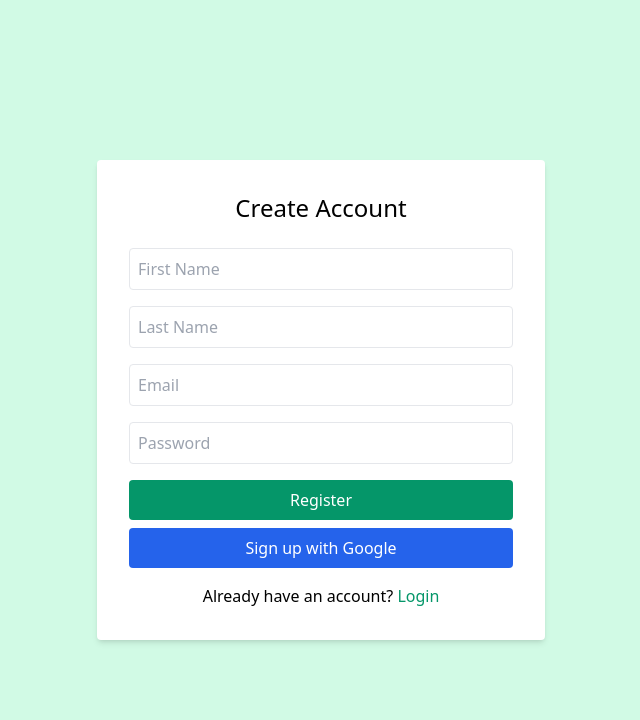
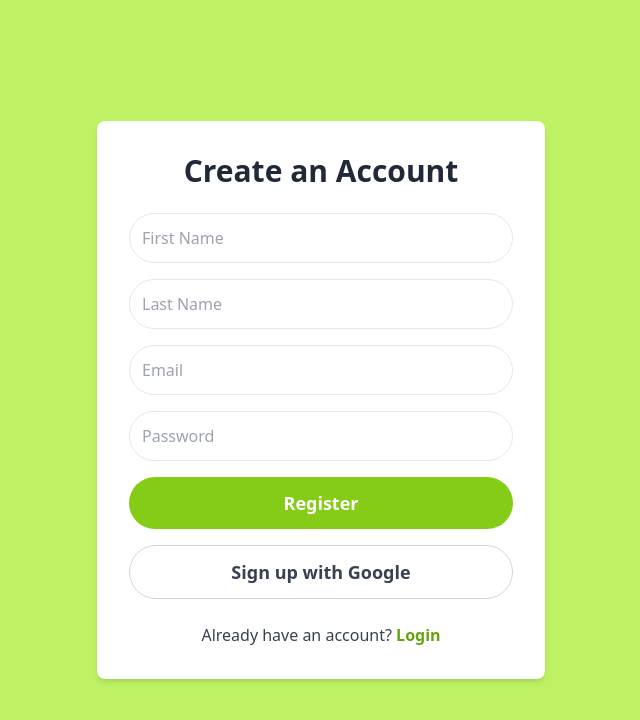
Before and after one commit to birongliu/Signlingo, a Next.js app: page /signup in a window 1280 px wide. Shown: the top 720 px of the page, without its empty margins (319-959 px from the left). Built offline with nearby package versions, Linux system fonts and the light colour scheme.

Commit message:
improve nav, login and signup ui

```diff
--- a/package.json
+++ b/package.json
@@ -13,7 +13,8 @@
     "lucide-react": "^0.453.0",
     "next": "14.2.16",
     "react": "^18",
-    "react-dom": "^18"
+    "react-dom": "^18",
+    "react-icons": "^5.3.0"
   },
   "devDependencies": {
     "@types/node": "^20",
@@ -22,6 +23,8 @@
     "eslint": "^8",
     "eslint-config-next": "14.2.16",
     "postcss": "^8",
+    "prettier": "^3.3.3",
+    "prettier-plugin-tailwindcss": "^0.6.8",
     "tailwindcss": "^3.4.1",
     "typescript": "^5"
   }
--- a/src/app/components/Navbar.tsx
+++ b/src/app/components/Navbar.tsx
@@ -1,22 +1,36 @@
 "use client";
 
 import Link from "next/link";
+import { RxHamburgerMenu } from "react-icons/rx";
 
 export const NavBar = () => {
   return (
-    <nav className="fixed top-0 z-50 flex h-[50px] w-full items-center border-b bg-green-500 px-4">
-      <div className="lg:hidden">
-        {" "}
-        {/* Mobile View */}
-        <div className="text-white">Menu</div>
-      </div>
-      <div className="hidden lg:flex w-full justify-between items-center">
-        {/* Desktop View */}
-        <div className="text-white">Signlingo</div>
-        <div className="flex space-x-4">
-          <Link href="/login" className="text-white">
+    <nav className="fixed top-0 z-50 flex h-16 w-full items-center bg-lime-300 px-4 font-sans">
+      <div className="flex w-full items-center justify-between">
+        {/* Logo */}
+        <div className="text-2xl font-bold text-gray-800">Signlingo</div>
+
+        {/* Navigations */}
+        <div className="hidden space-x-6 lg:flex">
+          <Link
+            href="/login"
+            className="text-lg font-bold text-gray-800 transition-colors duration-300 hover:text-lime-600"
+          >
             Login
           </Link>
+          <Link
+            href="/signup"
+            className="text-lg font-bold text-gray-800 transition-colors duration-300 hover:text-lime-600"
+          >
+            Sign Up
+          </Link>
+        </div>
+
+        {/* Mobile Menu */}
+        <div className="lg:hidden">
+          <button className="focus:outline-none">
+            <RxHamburgerMenu className="h-8 w-8" />
+          </button>
         </div>
       </div>
     </nav>
--- a/src/app/login/page.tsx
+++ b/src/app/login/page.tsx
@@ -4,39 +4,41 @@ import Link from "next/link";
 
 export default function Login() {
   return (
-    <div className="flex min-h-screen items-center justify-center bg-emerald-100 font-thin">
-      <div className="w-full max-w-md rounded bg-white p-8 shadow-md">
-        <h2 className="mb-6 text-center text-2xl">Login</h2>
+    <div className="flex min-h-screen items-center justify-center bg-lime-300 font-sans">
+      <div className="w-full max-w-md rounded-lg bg-white p-8 shadow-md">
+        <h2 className="mb-6 text-center text-3xl font-bold text-gray-800">
+          Login
+        </h2>
         <form>
           <input
             type="email"
             placeholder="Email"
-            className="mb-4 w-full rounded border p-2"
+            className="mb-4 w-full rounded-full border p-3 text-gray-700 focus:outline-none"
           />
           <input
             type="password"
             placeholder="Password"
-            className="mb-4 w-full rounded border p-2"
+            className="mb-4 w-full rounded-full border p-3 text-gray-700 focus:outline-none"
           />
           <button
             type="submit"
-            className="w-full rounded bg-emerald-600 p-2 text-white transition-all duration-300 hover:scale-105 hover:bg-emerald-500"
+            className="mb-4 w-full rounded-full bg-lime-500 p-3 text-lg font-bold text-white transition-all duration-300 hover:bg-lime-400"
           >
             Login
           </button>
           <button
-            type="submit"
-            className="mt-2 w-full rounded bg-blue-600 p-2 text-white transition-all duration-300 hover:scale-105 hover:bg-blue-500"
+            type="button"
+            className="w-full rounded-full border border-gray-300 bg-white p-3 text-lg font-bold text-gray-700 transition-all duration-300 hover:bg-gray-100"
           >
             Sign in with Google
           </button>
         </form>
-        <div className="mt-4 text-center">
-          <p>
+        <div className="mt-6 text-center">
+          <p className="text-gray-700">
             Don't have an account?{" "}
             <Link
               href="/signup"
-              className="text-emerald-600 transition-all duration-300 hover:text-emerald-500"
+              className="font-bold text-lime-600 transition-all duration-300 hover:text-lime-500"
             >
               Sign Up
             </Link>
--- a/src/app/signup/page.tsx
+++ b/src/app/signup/page.tsx
@@ -4,52 +4,52 @@ import Link from "next/link";
 
 export default function Signup() {
   return (
-    <div className="flex min-h-screen items-center justify-center bg-emerald-100 font-thin">
-      <div className="w-full max-w-md rounded bg-white p-8 shadow-md">
-        <h2 className="mb-6 text-center text-2xl">Create Account</h2>
-        <p className="mb-6 text-center"></p>
+    <div className="flex min-h-screen items-center justify-center bg-lime-300 font-sans">
+      <div className="w-full max-w-md rounded-lg bg-white p-8 shadow-md">
+        <h2 className="mb-6 text-center text-3xl font-bold text-gray-800">
+          Create an Account
+        </h2>
         <form>
           <input
             type="text"
             placeholder="First Name"
-            className="mb-4 w-full rounded border p-2"
+            className="mb-4 w-full rounded-full border p-3 text-gray-700 focus:outline-none"
           />
           <input
             type="text"
             placeholder="Last Name"
-            className="mb-4 w-full rounded border p-2"
+            className="mb-4 w-full rounded-full border p-3 text-gray-700 focus:outline-none"
           />
           <input
             type="email"
             placeholder="Email"
-            className="mb-4 w-full rounded border p-2"
+            className="mb-4 w-full rounded-full border p-3 text-gray-700 focus:outline-none"
           />
           <input
             type="password"
             placeholder="Password"
-            className="mb-4 w-full rounded border p-2"
+            className="mb-4 w-full rounded-full border p-3 text-gray-700 focus:outline-none"
           />
           <button
             type="submit"
-            className="w-full rounded bg-emerald-600 p-2 text-white transition-all duration-300 hover:scale-105 hover:bg-emerald-500"
+            className="mb-4 w-full rounded-full bg-lime-500 p-3 text-lg font-bold text-white transition-all duration-300 hover:bg-lime-400"
           >
             Register
           </button>
-
           <button
-            type="submit"
-            className="mt-2 w-full rounded bg-blue-600 p-2 text-white transition-all duration-300 hover:scale-105 hover:bg-blue-500"
+            type="button"
+            className="w-full rounded-full border border-gray-300 bg-white p-3 text-lg font-bold text-gray-700 transition-all duration-300 hover:bg-gray-100"
           >
             Sign up with Google
           </button>
         </form>
 
-        <div className="mt-4 text-center">
-          <p>
+        <div className="mt-6 text-center">
+          <p className="text-gray-700">
             Already have an account?{" "}
             <Link
               href="/login"
-              className="text-emerald-600 transition-all duration-300 hover:text-emerald-500"
+              className="font-bold text-lime-600 transition-all duration-300 hover:text-lime-500"
             >
               Login
             </Link>
--- a/src/app/test/page.tsx
+++ b/src/app/test/page.tsx
@@ -1,12 +1,5 @@
-"use client";
-
 import { NavBar } from "../components/Navbar";
-import Link from "next/link";
 
 export default function test() {
-  return (
-    <>
-      <NavBar></NavBar>
-    </>
-  );
+  return <NavBar />;
 }
```
Also changed, not shown: 2 other files (tests, documents, lock files or other folders).
